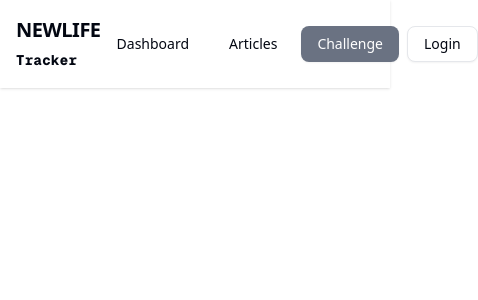
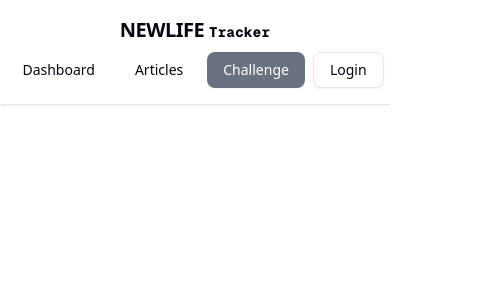
Before and after one commit to amralmaamari/LifeTrack, a Next.js app in the folder client/: page / in a window 390 px wide. Shown: the top 300 px of the page, 478 px wide, since content can reach past the window. Built offline with nearby package versions, Linux system fonts and the light colour scheme.

Commit message:
make response header for mobile

```diff
--- a/client/src/components/Header.tsx
+++ b/client/src/components/Header.tsx
@@ -7,7 +7,7 @@ export default function Header() {
   const { user, logout } = useAuth();
 
   return (
-    <header className="p-4 flex justify-between items-center shadow-sm bg-white">
+    <header className="p-4 flex flex-col gap-2 lg:flex-row lg:gap-0 justify-between items-center  shadow-sm bg-white">
       <h1 className="text-xl font-extrabold tracking-tight">
         NEWLIFE <span className="text-sm font-mono tracking-wide">Tracker</span>
       </h1>
@@ -24,7 +24,7 @@ export default function Header() {
         </Link>
 
         {user ? (
-          <div className="flex flex-col items-end space-y-1">
+          <div className="flex flex-col items-center space-y-2">
           <span className="text-sm font-medium text-gray-700">👋 {user.fullName}</span>
             <Button variant="destructive" onClick={logout}>
               Logout
```
